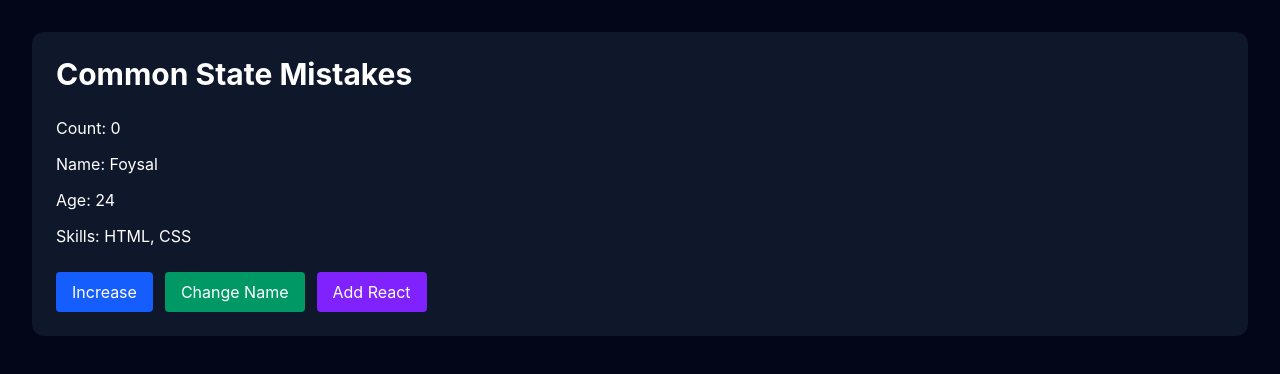
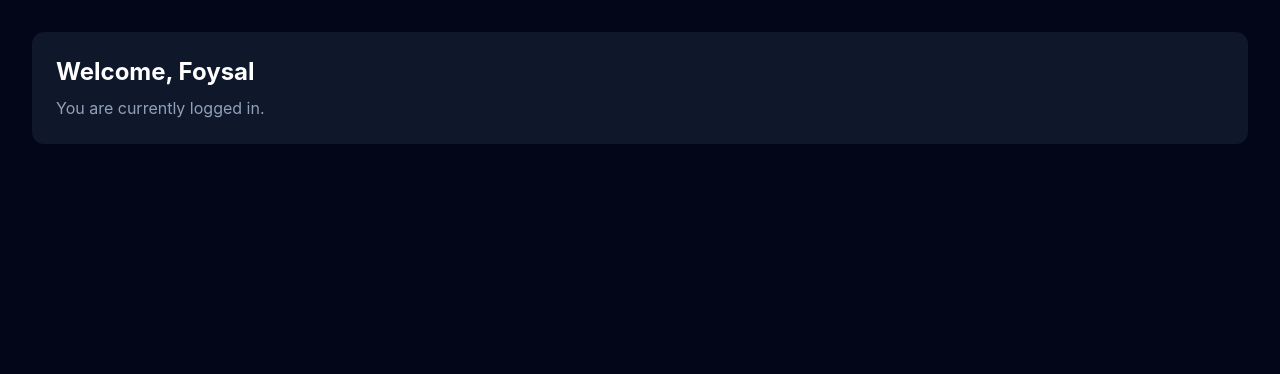
Before and after one commit to foysaliio/React-Mastery-Journey, a React (Vite) app: page / in a window 1280 px wide. Shown: the top 374 px of the page. Built offline with nearby package versions, Linux system fonts and the light colour scheme.

Commit message:
feat(react): learn conditional rendering

```diff
--- a/src/App.tsx
+++ b/src/App.tsx
@@ -1,9 +1,11 @@
-import StateMistakes from "./Components/StateMistakes";
+import UserStatus from "./Components/UserStatus";
 
 function App() {
+  const isLoggedIn: boolean = true;
+  const username: string = "Foysal";
   return (
     <main className="min-h-screen bg-slate-950 p-8">
-      <StateMistakes />
+      <UserStatus isLoggedIn={isLoggedIn} username={username} />
     </main>
   );
 }
--- a/src/Components/StateMistakes.tsx
+++ /dev/null
@@ -1,73 +0,0 @@
-import { useState } from "react";
-
-type Profile = {
-  name: string;
-  age: number;
-};
-
-function StateMistakes() {
-  const [count, setCount] = useState<number>(0);
-
-  const [profile, setProfile] = useState<Profile>({
-    name: "Foysal",
-    age: 24,
-  });
-
-  const [skills, setSkills] = useState<string[]>(["HTML", "CSS"]);
-
-  const increaseCount = (): void => {
-    setCount((current) => current + 1);
-  };
-
-  const changeName = (): void => {
-    setProfile({
-      ...profile,
-      name: "Foysal Hossien",
-    });
-  };
-
-  const addSkill = (): void => {
-    setSkills([...skills, "React"]);
-  };
-
-  return (
-    <section className="rounded-xl bg-slate-900 p-6 text-white">
-      <h1 className="text-3xl font-bold">Common State Mistakes</h1>
-
-      <div className="mt-6 space-y-3">
-        <p>Count: {count}</p>
-        <p>Name: {profile.name}</p>
-        <p>Age: {profile.age}</p>
-        <p>Skills: {skills.join(", ")}</p>
-      </div>
-
-      <div className="mt-6 flex flex-wrap gap-3">
-        <button
-          type="button"
-          onClick={increaseCount}
-          className="rounded bg-blue-600 px-4 py-2"
-        >
-          Increase
-        </button>
-
-        <button
-          type="button"
-          onClick={changeName}
-          className="rounded bg-emerald-600 px-4 py-2"
-        >
-          Change Name
-        </button>
-
-        <button
-          type="button"
-          onClick={addSkill}
-          className="rounded bg-violet-600 px-4 py-2"
-        >
-          Add React
-        </button>
-      </div>
-    </section>
-  );
-}
-
-export default StateMistakes;
--- /dev/null
+++ b/src/Components/UserStatus.tsx
@@ -0,0 +1,26 @@
+interface UserStatusProps {
+  isLoggedIn: boolean;
+  username: string;
+}
+
+const UserStatus = ({ isLoggedIn, username }: UserStatusProps) => {
+  if (isLoggedIn) {
+    return (
+      <section className="rounded-xl bg-slate-900 p-6 text-white">
+        <h2 className="text-2xl font-bold">Welcome, {username}</h2>
+
+        <p className="mt-2 text-slate-400">You are currently logged in.</p>
+      </section>
+    );
+  }
+
+  return (
+    <section className="rounded-xl bg-slate-900 p-6 text-white">
+      <h2 className="text-2xl font-bold">Please log in</h2>
+
+      <p className="mt-2 text-slate-400">You need an account to countinue!</p>
+    </section>
+  );
+};
+
+export default UserStatus;
```
